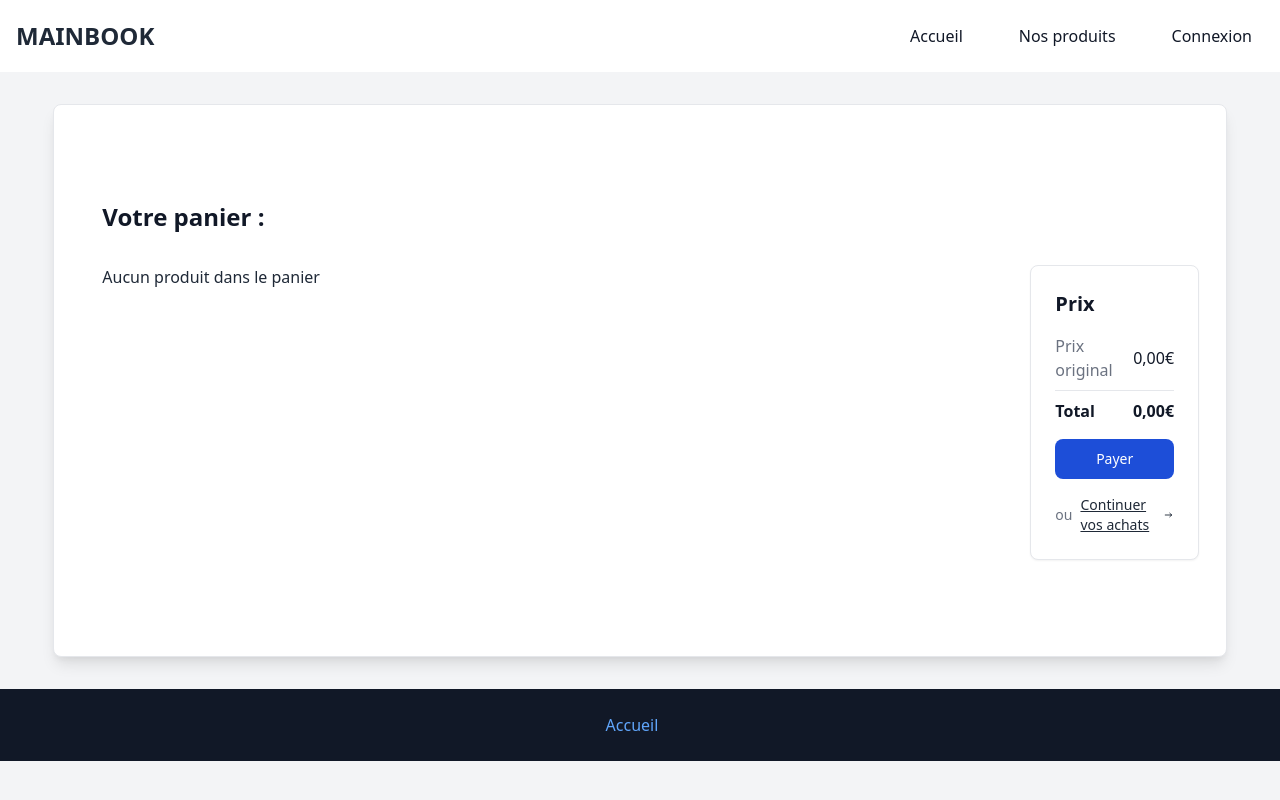
After one commit to Olympique13/MainBook, a Symfony app: template templates/panier/monPanier.html.twig in a window 1280 px wide. The commit adds this page. Run offline with Twig, Linux system fonts and the light colour scheme; the template is opened without the code that fills it, so the values that code supplies are empty; some libraries are stand-ins or nearby versions.

Commit message:
système de panier, sans système de suite vers l'achat

```diff
--- a/templates/navbar.html.twig
+++ b/templates/navbar.html.twig
@@ -23,10 +23,18 @@
 							<a href="{{ path('app_profil') }}" class="block py-2 px-3 rounded {{ app.request.get('_route') == 'app_profil' ? 'text-white bg-blue-700 md:bg-transparent md:text-blue-700 dark:text-blue-500' : 'text-gray-900 hover:bg-gray-100 md:hover:bg-transparent md:hover:text-blue-700 dark:text-white md:dark:hover:text-blue-500' }}">Mon compte</a>
 						</li>
 						<li>
+						<a href="{{ path('app_panier') }}" class="block py-2 px-3 rounded {{ app.request.get('_route') == 'app_panier' ? 'text-white bg-blue-700 md:bg-transparent md:text-blue-700 dark:text-blue-500' : 'text-gray-900 hover:bg-gray-100 md:hover:bg-transparent md:hover:text-blue-700 dark:text-white md:dark:hover:text-blue-500' }}">Mon panier</a>
+						</li>
+						<li>
 							<a href="{{ path('admin') }}" class="block py-2 px-3 rounded {{ app.request.get('_route') == 'admin' ? 'text-white bg-blue-700 md:bg-transparent md:text-blue-700 dark:text-blue-500' : 'text-gray-900 hover:bg-gray-100 md:hover:bg-transparent md:hover:text-blue-700 dark:text-white md:dark:hover:text-blue-500' }}">Admin</a>
 						</li>
 					{% else %}
-						<a href="{{ path('app_profil') }}" class="block py-2 px-3 rounded {{ app.request.get('_route') == 'app_profile' ? 'text-white bg-blue-700 md:bg-transparent md:text-blue-700 dark:text-blue-500' : 'text-gray-900 hover:bg-gray-100 md:hover:bg-transparent md:hover:text-blue-700 dark:text-white md:dark:hover:text-blue-500' }}">Mon compte</a>
+						<li>
+							<a href="{{ path('app_profil') }}" class="block py-2 px-3 rounded {{ app.request.get('_route') == 'app_profile' ? 'text-white bg-blue-700 md:bg-transparent md:text-blue-700 dark:text-blue-500' : 'text-gray-900 hover:bg-gray-100 md:hover:bg-transparent md:hover:text-blue-700 dark:text-white md:dark:hover:text-blue-500' }}">Mon compte</a>
+						</li>
+						<li>
+							<a href="{{ path('app_panier') }}" class="block py-2 px-3 rounded {{ app.request.get('_route') == 'app_panier' ? 'text-white bg-blue-700 md:bg-transparent md:text-blue-700 dark:text-blue-500' : 'text-gray-900 hover:bg-gray-100 md:hover:bg-transparent md:hover:text-blue-700 dark:text-white md:dark:hover:text-blue-500' }}">Mon panier</a>
+						</li>
 					{% endif %}
 				{% else %}
 					<li>
--- /dev/null
+++ b/templates/panier/monPanier.html.twig
@@ -0,0 +1,137 @@
+{% extends 'base.html.twig' %}
+
+{% block title %}{{ parent() }} - Mon Panier !{% endblock %}
+
+{% block body %}
+    {# <h1>Mon Panier</h1>
+    <table class="table-auto w-full">
+        <thead>
+            <tr>
+                <th class="px-4 py-2">Produit</th>
+                <th class="px-4 py-2">Prix</th>
+                <th class="px-4 py-2">Quantité</th>
+                <th class="px-4 py-2">Total</th>
+                <th class="px-4 py-2">Actions</th>
+            </tr>
+        </thead>
+        <tbody>
+            {% for item in cart %}
+                <tr>
+                    <td class="border px-4 py-2">{{ item.product.name }}</td>
+                    <td class="border px-4 py-2">{{ item.product.price|number_format(2, ',') }}€</td>
+                    <td class="border px-4 py-2">
+                        <form action="{{ path('update_cart_item', {'id': item.id}) }}" method="post">
+                            <input type="number" name="quantity" value="{{ item.quantity }}" min="1" max="10" class="w-16 text-center">
+                            <button type="submit" class="bg-blue-500 hover:bg-blue-700 text-white font-bold py-1 px-2 rounded">Mettre à jour</button>
+                        </form>
+                    </td>
+                    <td class="border px-4 py-2">{{ (item.product.price * item.quantity)|number_format(2, ',') }}€</td>
+                    <td class="border px-4 py-2">
+                        <form action="{{ path('remove_from_cart', {'id': item.id}) }}" method="post">
+                            <button type="submit" class="bg-red-500 hover:bg-red-700 text-white font-bold py-1 px-2 rounded">Supprimer</button>
+                        </form>
+                    </td>
+                </tr>
+            {% endfor %}
+        </tbody>
+    </table>
+    <p class="mt-4 text-right text-xl font-bold">Total: {{ total|number_format(2, ',') }}€</p> #}
+
+
+
+    <section class="bg-white py-8 antialiased dark:bg-gray-900 md:py-16">
+  <div class="mx-auto max-w-screen-xl px-4 2xl:px-0">
+    <h2 class="text-xl font-semibold text-gray-900 dark:text-white sm:text-2xl">Votre panier :</h2>
+
+    <div class="mt-6 sm:mt-8 md:gap-6 lg:flex lg:items-start xl:gap-8">
+      <div class="mx-auto w-full flex-none lg:max-w-2xl xl:max-w-4xl">
+        <div class="space-y-6">
+        {% if cart|length > 0 %}
+            {% for item in cart %}
+            <div class="rounded-lg border border-gray-200 bg-white p-4 shadow-sm dark:border-gray-700 dark:bg-gray-800 md:p-6">
+                <div class="space-y-4 md:flex md:items-center md:justify-between md:gap-6 md:space-y-0">
+                <a href="#" class="shrink-0 md:order-1">
+                    <img class="h-20 w-20" src="{{ asset('images/products/' ~ item.product.imageName) }}" alt="imac image" />
+                </a>
+
+                <label for="counter-input" class="sr-only">Quantitées :</label>
+                <div class="flex items-baseline justify-between md:order-3 md:justify-end">
+                    <div class="flex items-baseline mr-5">
+                        <form action="{{ path('update_cart_item', {'id': item.id, 'action': 'decrement'}) }}" method="post">
+                            <button type="submit" id="decrement-button" data-input-counter-decrement="counter-input" class="inline-flex h-5 w-5 shrink-0 items-center justify-center rounded-md border border-gray-300 bg-gray-100 hover:bg-gray-200 focus:outline-none focus:ring-2 focus:ring-gray-100 dark:border-gray-600 dark:bg-gray-700 dark:hover:bg-gray-600 dark:focus:ring-gray-700">
+                                <svg class="h-2.5 w-2.5 text-gray-900 dark:text-white" aria-hidden="true" xmlns="http://www.w3.org/2000/svg" fill="none" viewBox="0 0 18 2">
+                                <path stroke="currentColor" stroke-linecap="round" stroke-linejoin="round" stroke-width="2" d="M1 1h16" />
+                                </svg>
+                            </button>
+                        </form>
+                        <input type="text" id="counter-input" data-input-counter class="w-10 shrink-0 border-0 bg-transparent text-center text-sm font-medium text-gray-900 focus:outline-none focus:ring-0 dark:text-white" placeholder="" value="{{ item.quantity }}" disabled required />
+                        <form action="{{ path('update_cart_item', {'id': item.id, 'action': 'increment'}) }}" method="post">
+                            <button type="submit" id="increment-button" data-input-counter-increment="counter-input" class="inline-flex h-5 w-5 shrink-0 items-center justify-center rounded-md border border-gray-300 bg-gray-100 hover:bg-gray-200 focus:outline-none focus:ring-2 focus:ring-gray-100 dark:border-gray-600 dark:bg-gray-700 dark:hover:bg-gray-600 dark:focus:ring-gray-700">
+                                <svg class="h-2.5 w-2.5 text-gray-900 dark:text-white" aria-hidden="true" xmlns="http://www.w3.org/2000/svg" fill="none" viewBox="0 0 18 18">
+                                <path stroke="currentColor" stroke-linecap="round" stroke-linejoin="round" stroke-width="2" d="M9 1v16M1 9h16" />
+                                </svg>
+                            </button>
+                        </form>
+                    </div>
+                    <div class="text-end md:order-4 md:w-32 pl-2">
+                    <p class="text-base font-bold text-gray-900 dark:text-white">{{item.product.price}} €</p>
+                    </div>
+                </div>
+
+                <div class="w-full min-w-0 flex-1 space-y-4 md:order-2 md:max-w-md">
+                    <a href="#" class="text-base font-medium text-gray-900 hover:underline dark:text-white">{{item.product.name}}</a>
+
+                    <div class="flex items-center gap-4">
+                        <form action="{{ path('remove_from_cart', {'id': item.id}) }}" method="post">
+                            <button type="submit" class="inline-flex items-center text-sm font-medium text-red-600 hover:underline dark:text-red-500">
+                                <svg class="me-1.5 h-5 w-5" aria-hidden="true" xmlns="http://www.w3.org/2000/svg" width="24" height="24" fill="none" viewBox="0 0 24 24">
+                                <path stroke="currentColor" stroke-linecap="round" stroke-linejoin="round" stroke-width="2" d="M6 18 17.94 6M18 18 6.06 6" />
+                                </svg>
+                                Supprimer du panier
+                            </button>
+                        </form>
+                    </div>
+                </div>
+                </div>
+            </div>
+            {% endfor %}
+        {% else %}
+            Aucun produit dans le panier
+        {% endif %}
+        </div>
+      </div>
+
+      <div class="mx-auto mt-6 max-w-4xl flex-1 space-y-6 lg:mt-0 lg:w-full">
+        <div class="space-y-4 rounded-lg border border-gray-200 bg-white p-4 shadow-sm dark:border-gray-700 dark:bg-gray-800 sm:p-6">
+          <p class="text-xl font-semibold text-gray-900 dark:text-white">Prix</p>
+
+          <div class="space-y-4">
+            <div class="space-y-2">
+              <dl class="flex items-center justify-between gap-4">
+                <dt class="text-base font-normal text-gray-500 dark:text-gray-400">Prix original</dt>
+                <dd class="text-base font-medium text-gray-900 dark:text-white">{{ total|number_format(2, ',') }}€</dd>
+              </dl>
+
+            <dl class="flex items-center justify-between gap-4 border-t border-gray-200 pt-2 dark:border-gray-700">
+              <dt class="text-base font-bold text-gray-900 dark:text-white">Total</dt>
+              <dd class="text-base font-bold text-gray-900 dark:text-white"> {{ total|number_format(2, ',') }}€</dd>
+            </dl>
+          </div>
+
+        <a href="#" class="flex w-full items-center justify-center rounded-lg bg-blue-700 px-5 py-2.5 text-sm font-medium text-white hover:bg-blue-800 focus:outline-none focus:ring-4 focus:ring-primary-300 dark:bg-primary-600 dark:hover:bg-primary-700 dark:focus:ring-primary-800">Payer</a>
+
+          <div class="flex items-center justify-center gap-2">
+            <span class="text-sm font-normal text-gray-500 dark:text-gray-400"> ou </span>
+            <a href="{{path('app_product')}}" title="" class="inline-flex items-center gap-2 text-sm font-medium text-primary-700 underline hover:no-underline dark:text-primary-500">
+              Continuer vos achats
+              <svg class="h-5 w-5" aria-hidden="true" xmlns="http://www.w3.org/2000/svg" fill="none" viewBox="0 0 24 24">
+                <path stroke="currentColor" stroke-linecap="round" stroke-linejoin="round" stroke-width="2" d="M19 12H5m14 0-4 4m4-4-4-4" />
+              </svg>
+            </a>
+          </div>
+        </div>
+      </div>
+    </div>
+  </div>
+</section>
+{% endblock %}
```
Also changed, not shown: migrations/Version20250201222704.php (added, +35 -0 lines), migrations/VersionXXXXXX.php (added, +28 -0 lines), src/Controller/PanierController.php (added, +76 -0 lines), src/Controller/ProductController.php (+18 -2 lines), src/Entity/CartItem.php (added, +67 -0 lines), src/Entity/User.php (+39 -0 lines), src/Form/AddToCartType.php (added, +33 -0 lines), src/Repository/CartItemRepository.php (added, +15 -0 lines), templates/page/accueil.html.twig (+1 -7 lines), templates/product/productDetail.html.twig (+11 -8 lines).
